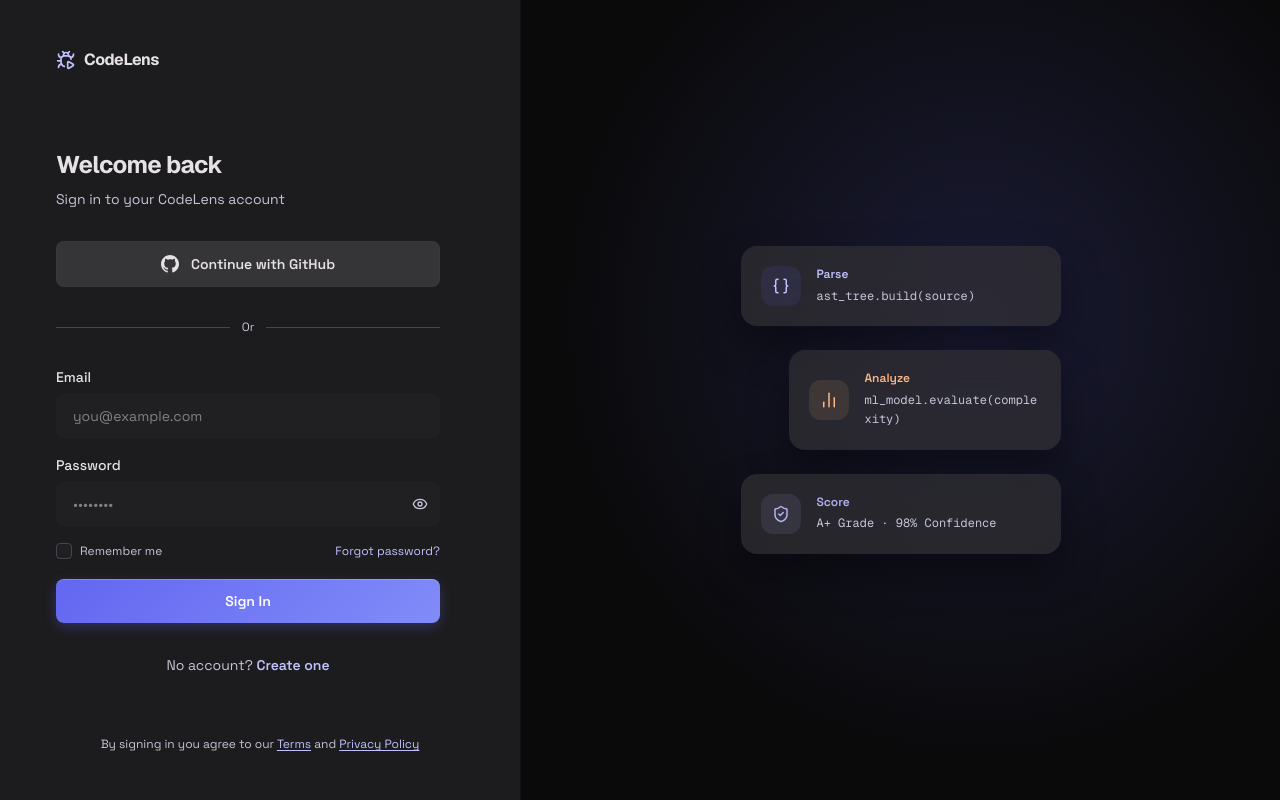
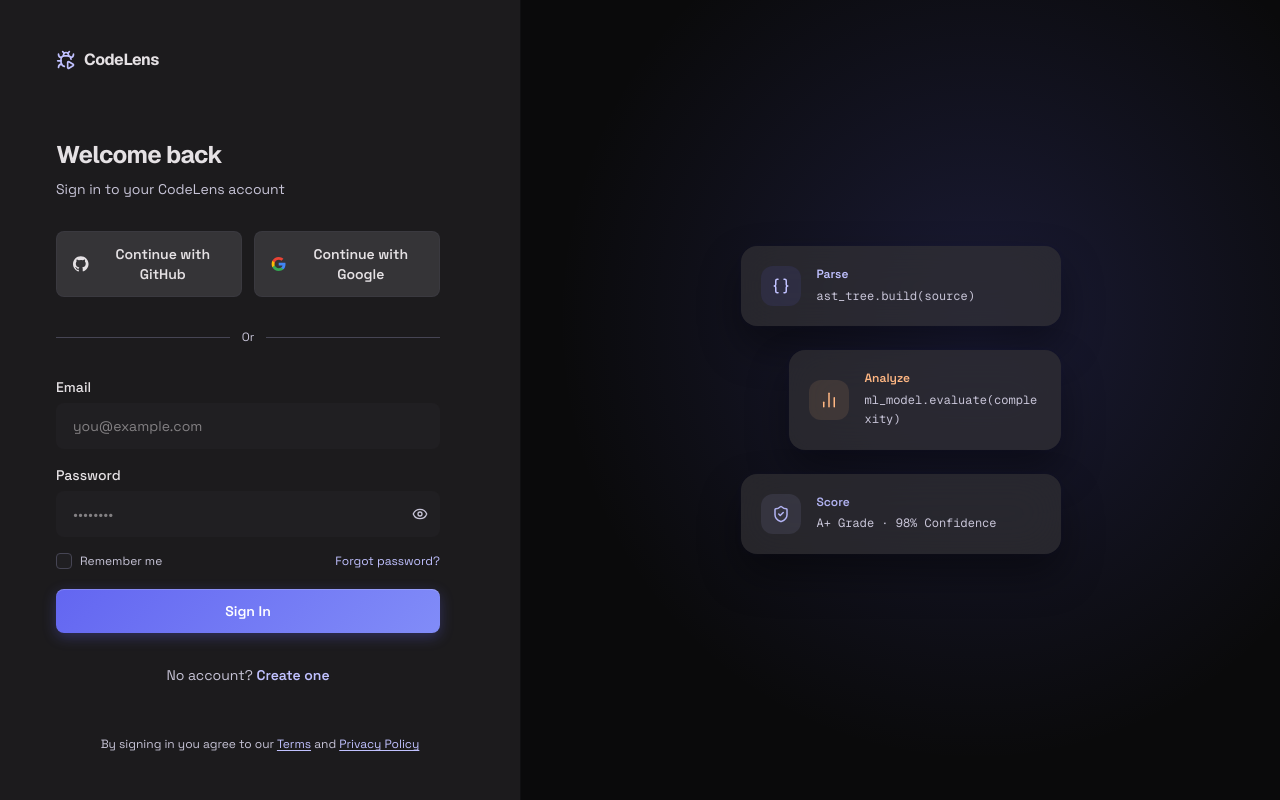
Before and after one commit to Aryan20apr/CodeLens_frt, a Next.js app: page /login in a window 1280 px wide. Built offline with nearby package versions, Linux system fonts and the light colour scheme.

Commit message:
Added google auth button

```diff
--- a/app/(auth)/login/page.tsx
+++ b/app/(auth)/login/page.tsx
@@ -1,5 +1,5 @@
 import type { Metadata } from "next";
-import { GithubButton } from "@/components/auth/github-button";
+import { SocialAuthButtons } from "@/components/auth/social-auth-buttons";
 import { LoginForm } from "@/components/auth/login-form";
 
 export const metadata: Metadata = { title: "Sign In" };
@@ -19,7 +19,7 @@
         </p>
       </div>
 
-      <GithubButton label="Continue with GitHub" />
+      <SocialAuthButtons />
 
       <div className="flex items-center gap-3">
         <div className="flex-1 h-px" style={{ background: "var(--outline-variant)" }} />
--- a/app/(auth)/register/page.tsx
+++ b/app/(auth)/register/page.tsx
@@ -1,5 +1,5 @@
 import type { Metadata } from "next";
-import { GithubButton } from "@/components/auth/github-button";
+import { SocialAuthButtons } from "@/components/auth/social-auth-buttons";
 import { RegisterForm } from "@/components/auth/register-form";
 
 export const metadata: Metadata = { title: "Create Account" };
@@ -19,7 +19,7 @@
         </p>
       </div>
 
-      <GithubButton label="Continue with GitHub" />
+      <SocialAuthButtons />
 
       <div className="flex items-center gap-3">
         <div className="flex-1 h-px" style={{ background: "var(--outline-variant)" }} />
--- a/components/auth/github-button.tsx
+++ b/components/auth/github-button.tsx
@@ -1,13 +1,19 @@
 "use client";
 
-export function GithubButton({ label = "Continue with GitHub" }: { label?: string }) {
+export function GithubButton({
+  label = "Continue with GitHub",
+  className = "",
+}: {
+  label?: string;
+  className?: string;
+}) {
   return (
     <button
       type="button"
       onClick={() => {
         /* TODO: trigger GitHub OAuth */
       }}
-      className="w-full flex items-center justify-center gap-3 py-3 px-4 rounded-lg font-semibold text-sm transition-colors"
+      className={`w-full min-w-0 sm:basis-0 sm:flex-1 flex items-center justify-center gap-2 sm:gap-3 py-3 px-3 sm:px-4 rounded-lg font-semibold text-sm transition-colors ${className}`.trim()}
       style={{
         background: "var(--surface-highest)",
         color: "var(--on-surface)",
--- /dev/null
+++ b/components/auth/google-button.tsx
@@ -0,0 +1,51 @@
+"use client";
+
+export function GoogleButton({
+  label = "Continue with Google",
+  className = "",
+}: {
+  label?: string;
+  className?: string;
+}) {
+  return (
+    <button
+      type="button"
+      onClick={() => {
+        /* TODO: trigger Google OAuth */
+      }}
+      className={`w-full min-w-0 sm:basis-0 sm:flex-1 flex items-center justify-center gap-2 sm:gap-3 py-3 px-3 sm:px-4 rounded-lg font-semibold text-sm transition-colors ${className}`.trim()}
+      style={{
+        background: "var(--surface-highest)",
+        color: "var(--on-surface)",
+        fontFamily: "var(--font-space-grotesk)",
+        border: "1px solid rgba(70,69,84,0.3)",
+      }}
+    >
+      <GoogleGMark />
+      {label}
+    </button>
+  );
+}
+
+function GoogleGMark() {
+  return (
+    <svg width="18" height="18" viewBox="0 0 24 24" aria-hidden>
+      <path
+        fill="#4285F4"
+        d="M22.56 12.25c0-.78-.07-1.53-.2-2.25H12v4.26h5.92c-.26 1.37-1.04 2.53-2.21 3.31v2.77h3.57c2.08-1.92 3.28-4.74 3.28-8.09z"
+      />
+      <path
+        fill="#34A853"
+        d="M12 23c2.97 0 5.46-.98 7.28-2.66l-3.57-2.77c-.98.66-2.23 1.06-3.71 1.06-2.86 0-5.29-1.93-6.16-4.53H2.18v2.84C3.99 20.53 7.7 23 12 23z"
+      />
+      <path
+        fill="#FBBC05"
+        d="M5.84 14.09c-.22-.66-.35-1.36-.35-2.09s.13-1.43.35-2.09V7.07H2.18C1.43 8.55 1 10.22 1 12s.43 3.45 1.18 4.93l2.85-2.22.81-.62z"
+      />
+      <path
+        fill="#EA4335"
+        d="M12 5.38c1.62 0 3.06.56 4.21 1.64l3.15-3.15C17.45 2.09 14.97 1 12 1 7.7 1 3.99 3.47 2.18 7.07l3.66 2.84c.87-2.6 3.3-4.53 6.16-4.53z"
+      />
+    </svg>
+  );
+}
--- /dev/null
+++ b/components/auth/social-auth-buttons.tsx
@@ -0,0 +1,11 @@
+import { GithubButton } from "@/components/auth/github-button";
+import { GoogleButton } from "@/components/auth/google-button";
+
+export function SocialAuthButtons() {
+  return (
+    <div className="flex flex-col sm:flex-row sm:items-stretch gap-3 w-full">
+      <GithubButton label="Continue with GitHub" />
+      <GoogleButton label="Continue with Google" />
+    </div>
+  );
+}
```
